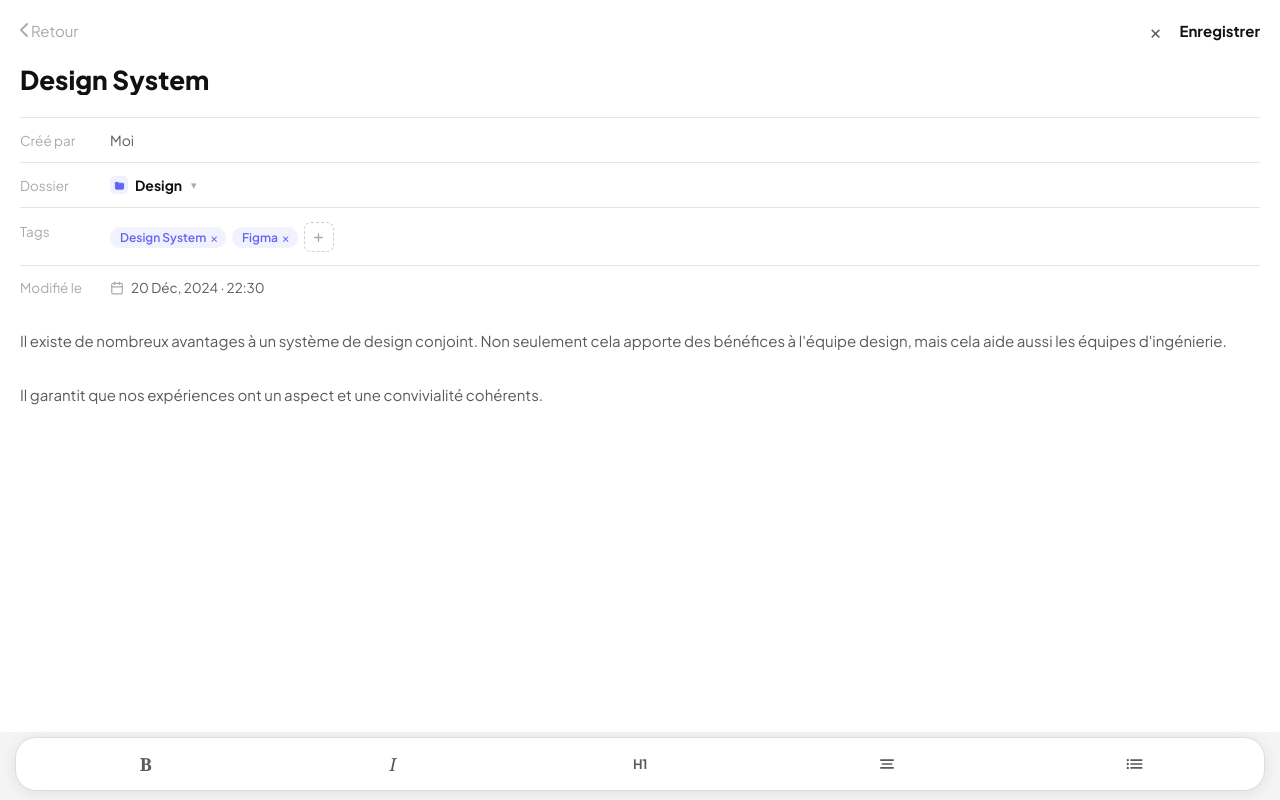
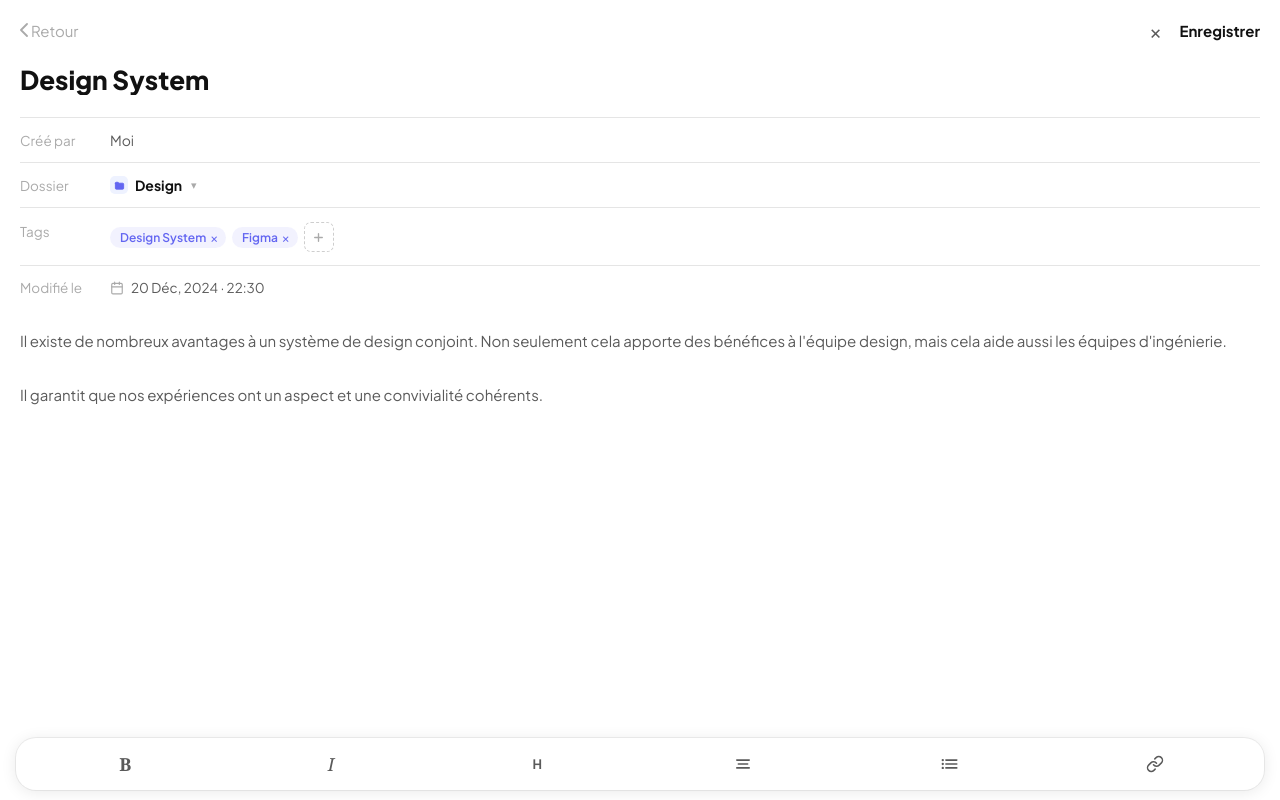
Before and after one commit to zapatillasnews-cmd/NotesParfaites, a React (Vite) app: page / in a window 1280 px wide. Both pictures are taken after a click on the element 327 px from the left and 247 px from the top of the page. Built offline with nearby package versions, Linux system fonts and the light colour scheme.

Commit message:
Toolbar: heading indicator H/H1/H3, link button

```diff
--- a/src/data.js
+++ b/src/data.js
@@ -55,6 +55,7 @@ export const SUBFOLDERS_INIT = {
 
 export const makeNewNote = () => ({
   id: Date.now(),
+  updatedAt: Date.now(),
   title: 'Nouvelle note',
   folder: 'Travail',
   tags: [],
--- a/src/screens/FoldersScreen.jsx
+++ b/src/screens/FoldersScreen.jsx
@@ -3,7 +3,7 @@ import NoteCard from '../components/NoteCard';
 import IconBtn from '../components/IconBtn';
 import SectionHeader from '../components/SectionHeader';
 import AddFolderModal from '../modals/AddFolderModal';
-import { IcPlus, IcFolderN, IcBack } from '../icons';
+import { IcPlus, IcFolderN, IcBack, IcX } from '../icons';
 
 export default function FoldersScreen({ dark, t, notes, folders, onNoteSelect, onOpenAddFolder, onTogglePin, subfolders = {}, onAddSubfolder, onRenameFolder, onDeleteFolder }) {
   const [activeFolder,    setActiveFolder]    = useState(null);
@@ -109,16 +109,18 @@ export default function FoldersScreen({ dark, t, notes, folders, onNoteSelect, o
             </div>
             <div style={{ display: 'flex', gap: 8, alignItems: 'center', position: 'relative' }}>
               <IconBtn t={t} onClick={() => setShowAddSub(true)}><IcPlus s={16} c={t.text2} /></IconBtn>
-              <button onClick={() => setShowMenu(m => !m)} style={{ background: t.card, border: 'none', borderRadius: 10, width: 34, height: 34, display: 'flex', alignItems: 'center', justifyContent: 'center', boxShadow: t.shadow, fontSize: 16, color: t.text2, letterSpacing: 1 }}>
-                •••
+              <button onClick={() => setShowMenu(m => !m)} style={{ background: t.card, border: 'none', borderRadius: 10, width: 34, height: 34, display: 'flex', alignItems: 'center', justifyContent: 'center', boxShadow: t.shadow }}>
+                <svg width="4" height="18" viewBox="0 0 4 18" fill={t.text2}><circle cx="2" cy="2" r="2"/><circle cx="2" cy="9" r="2"/><circle cx="2" cy="16" r="2"/></svg>
               </button>
               {showMenu && (
                 <div style={{ position: 'absolute', top: 42, right: 0, background: t.card, borderRadius: 12, boxShadow: t.shadow, overflow: 'hidden', zIndex: 50, minWidth: 140 }}>
-                  <div onClick={startRename} style={{ padding: '12px 16px', fontSize: 13, fontWeight: 600, color: t.text, cursor: 'pointer', borderBottom: `1px solid ${t.border}` }}>
-                    ✏️ Renommer
+                  <div onClick={startRename} style={{ padding: '12px 16px', display: 'flex', alignItems: 'center', gap: 10, borderBottom: `1px solid ${t.border}`, cursor: 'pointer' }}>
+                    <svg width="14" height="14" viewBox="0 0 24 24" fill="none" stroke={t.text3} strokeWidth="2" strokeLinecap="round" strokeLinejoin="round"><path d="M11 4H4a2 2 0 00-2 2v14a2 2 0 002 2h14a2 2 0 002-2v-7"/><path d="M18.5 2.5a2.121 2.121 0 013 3L12 15l-4 1 1-4 9.5-9.5z"/></svg>
+                    <span style={{ fontSize: 13, fontWeight: 600, color: t.text }}>Renommer</span>
                   </div>
-                  <div onClick={handleDelete} style={{ padding: '12px 16px', fontSize: 13, fontWeight: 600, color: '#EF4444', cursor: 'pointer' }}>
-                    🗑️ Supprimer
+                  <div onClick={handleDelete} style={{ padding: '12px 16px', display: 'flex', alignItems: 'center', gap: 10, cursor: 'pointer' }}>
+                    <IcX s={14} c={t.text3} />
+                    <span style={{ fontSize: 13, fontWeight: 600, color: '#EF4444' }}>Supprimer</span>
                   </div>
                 </div>
               )}
--- a/src/screens/NoteDetailScreen.jsx
+++ b/src/screens/NoteDetailScreen.jsx
@@ -1,4 +1,4 @@
-import { useState, useRef } from 'react';
+import { useState, useRef, useEffect } from 'react';
 import { IcPlus, IcFolderN, IcCalendar } from '../icons';
 
 const MRow = ({ label, children, last = false, alignTop = false, t }) => (
@@ -20,18 +20,27 @@ const FmtBtn = ({ onPress, children }) => (
 
 export default function NoteDetailScreen({ note: init, onBack, onUpdate, dark, t, folders, subfolders = {} }) {
   const [title,       setTitle]       = useState(init.title);
-  const [body,        setBody]        = useState(init.body || '');
   const [tags,        setTags]        = useState([...(init.tags || [])]);
   const [author,      setAuthor]      = useState(init.author || 'Moi');
   const [folder,      setFolder]      = useState(init.folder || (folders?.[0]?.name ?? ''));
   const [subfolder,   setSubfolder]   = useState(init.subfolder || null);
   const [showFolders,    setShowFolders]    = useState(false);
   const [expandedFolder, setExpandedFolder] = useState(folder);
-  const [addingTag,   setAddingTag]   = useState(false);
-  const [tagInput,    setTagInput]    = useState('');
+  const [addingTag,    setAddingTag]    = useState(false);
+  const [tagInput,     setTagInput]     = useState('');
+  const [headingLevel, setHeadingLevel] = useState('');
   const bodyRef    = useRef(null);
   const tagInputRef = useRef(null);
-  const selRef     = useRef({ s: 0, e: 0 });
+
+  useEffect(() => {
+    if (bodyRef.current) bodyRef.current.innerHTML = init.body || '';
+  }, []);
+
+  useEffect(() => {
+    const update = () => setHeadingLevel(document.queryCommandValue('formatBlock').toLowerCase());
+    document.addEventListener('selectionchange', update);
+    return () => document.removeEventListener('selectionchange', update);
+  }, []);
 
   const folderData    = folders?.find(f => f.name === folder);
   const subfolderData = subfolder ? (subfolders[folder] || []).find(sf => sf.name === subfolder) : null;
@@ -43,35 +52,37 @@ export default function NoteDetailScreen({ note: init, onBack, onUpdate, dark, t
     const now  = new Date();
     const date = now.toLocaleDateString('fr-FR', { day: 'numeric', month: 'short', year: 'numeric' });
     const time = now.toLocaleTimeString('fr-FR', { hour: '2-digit', minute: '2-digit' });
+    const bodyHTML = bodyRef.current?.innerHTML || '';
+    const bodyText = bodyRef.current?.textContent || '';
     if (onUpdate) onUpdate({
-      ...init, title, body, tags, author, folder, subfolder,
-      preview: body.slice(0, 100), date, time, updatedAt: Date.now(),
+      ...init, title, tags, author, folder, subfolder,
+      body: bodyHTML, preview: bodyText.slice(0, 100),
+      date, time, updatedAt: Date.now(),
       color:      folderData?.color || init.color,
       colorLight: folderData?.bg    || init.colorLight,
     });
     onBack();
   };
 
-  const saveSelection = (el) => { selRef.current = { s: el.selectionStart, e: el.selectionEnd }; };
-
   const fmt = (type) => {
     const el = bodyRef.current; if (!el) return;
-    const s = selRef.current.s, e = selRef.current.e;
-    const sel = body.substring(s, e);
-    let next = body, cur = e;
-    if (type === 'bold')   { const w = `**${sel || 'texte'}**`; next = body.slice(0, s) + w + body.slice(e); cur = sel ? e + 4 : s + 2; }
-    if (type === 'italic') { const w = `*${sel || 'texte'}*`;   next = body.slice(0, s) + w + body.slice(e); cur = sel ? e + 2 : s + 1; }
-    if (type === 'h1')     { const ls = body.lastIndexOf('\n', s - 1) + 1; next = body.slice(0, ls) + '# ' + body.slice(ls); cur = s + 2; }
-    if (type === 'link')   { const w = `[${sel || 'texte'}](url)`; next = body.slice(0, s) + w + body.slice(e); cur = sel ? e + 7 : s + 5; }
-    if (type === 'bullet') { const ls = body.lastIndexOf('\n', s - 1) + 1; next = body.slice(0, ls) + '• ' + body.slice(ls); cur = s + 2; }
-    if (type === 'center') { const w = `<center>${sel || 'texte'}</center>`; next = body.slice(0, s) + w + body.slice(e); cur = s + w.length; }
-    selRef.current = { s: cur, e: cur };
-    setBody(next);
-    requestAnimationFrame(() => { el.focus(); el.setSelectionRange(cur, cur); });
+    el.focus();
+    if (type === 'bold')   document.execCommand('bold',                false, null);
+    if (type === 'italic') document.execCommand('italic',              false, null);
+    if (type === 'h1') {
+      const cur = document.queryCommandValue('formatBlock').toLowerCase();
+      if (cur === 'h1')      document.execCommand('formatBlock', false, 'h3');
+      else if (cur === 'h3') document.execCommand('formatBlock', false, 'p');
+      else                   document.execCommand('formatBlock', false, 'h1');
+      setHeadingLevel(document.queryCommandValue('formatBlock').toLowerCase());
+    }
+    if (type === 'center') document.execCommand('justifyCenter',       false, null);
+    if (type === 'bullet') document.execCommand('insertUnorderedList', false, null);
+    if (type === 'link') {
+      const url = window.prompt('URL du lien :');
+      if (url) document.execCommand('createLink', false, url);
+    }
   };
-
-  const undo = () => { bodyRef.current?.focus(); document.execCommand('undo'); };
-  const redo = () => { bodyRef.current?.focus(); document.execCommand('redo'); };
 
   const confirmTag = () => {
     const v = tagInput.trim();
@@ -211,20 +222,16 @@ export default function NoteDetailScreen({ note: init, onBack, onUpdate, dark, t
           </MRow>
         </div>
 
-        <textarea
+        <div
           ref={bodyRef}
-          value={body}
-          onChange={e => { setBody(e.target.value); saveSelection(e.target); }}
-          onSelect={e => saveSelection(e.target)}
-          onKeyUp={e => saveSelection(e.target)}
-          onClick={e => saveSelection(e.target)}
-          placeholder="Commencez à écrire…"
-          style={{ width: '100%', border: 'none', outline: 'none', resize: 'none', fontSize: 15, lineHeight: 1.8, color: t.text2, fontFamily: 'inherit', background: 'transparent', minHeight: 200, padding: '18px 0 0' }}
+          contentEditable
+          suppressContentEditableWarning
+          style={{ width: '100%', border: 'none', outline: 'none', fontSize: 15, lineHeight: 1.8, color: t.text2, fontFamily: 'inherit', background: 'transparent', minHeight: 200, paddingTop: 18, whiteSpace: 'pre-wrap', wordBreak: 'break-word', cursor: 'text' }}
         />
       </div>
 
       {/* Format toolbar */}
-      <div style={{ flexShrink: 0, padding: '6px 16px 10px', background: t.bg, transition: 'background .3s' }}>
+      <div style={{ flexShrink: 0, padding: '6px 16px 10px', background: t.card, transition: 'background .3s' }}>
         <div style={{ display: 'flex', alignItems: 'center', height: 52, background: t.card, borderRadius: 20, padding: '0 6px', boxShadow: t.toolbarShadow }}>
 
           <FmtBtn onPress={() => fmt('bold')}>
@@ -236,7 +243,9 @@ export default function NoteDetailScreen({ note: init, onBack, onUpdate, dark, t
           </FmtBtn>
 
           <FmtBtn onPress={() => fmt('h1')}>
-            <span style={{ fontSize: 13, fontWeight: 700, color: c, letterSpacing: -.3 }}>H1</span>
+            <span style={{ fontSize: 13, fontWeight: 700, letterSpacing: -.3, color: (headingLevel === 'h1' || headingLevel === 'h3') ? t.accent : c }}>
+              {headingLevel === 'h1' ? 'H1' : headingLevel === 'h3' ? 'H3' : 'H'}
+            </span>
           </FmtBtn>
 
           <FmtBtn onPress={() => fmt('center')}>
@@ -256,6 +265,13 @@ export default function NoteDetailScreen({ note: init, onBack, onUpdate, dark, t
             </svg>
           </FmtBtn>
 
+          <FmtBtn onPress={() => fmt('link')}>
+            <svg width="18" height="18" viewBox="0 0 24 24" fill="none" stroke={c} strokeWidth="2" strokeLinecap="round" strokeLinejoin="round">
+              <path d="M10 13a5 5 0 007.54.54l3-3a5 5 0 00-7.07-7.07l-1.72 1.71"/>
+              <path d="M14 11a5 5 0 00-7.54-.54l-3 3a5 5 0 007.07 7.07l1.71-1.71"/>
+            </svg>
+          </FmtBtn>
+
         </div>
       </div>
     </div>
--- a/src/screens/NotesScreen.jsx
+++ b/src/screens/NotesScreen.jsx
@@ -20,8 +20,7 @@ export default function NotesScreen({ dark, t, notes, onNoteSelect, onNewNote, o
       const matchT = !tagFilter || n.tags.includes(tagFilter);
       return matchQ && matchF && matchT;
     });
-    if (filter === 'recent') return [...filtered].sort((a, b) => (b.updatedAt || b.id) - (a.updatedAt || a.id));
-    return filtered;
+    return [...filtered].sort((a, b) => (b.updatedAt || b.id) - (a.updatedAt || a.id));
   }, [notes, search, filter, tagFilter]);
 
   const FILTERS = [{ id: 'all', l: 'Toutes' }, { id: 'pinned', l: 'Épinglées' }, { id: 'recent', l: 'Récentes' }];
```
